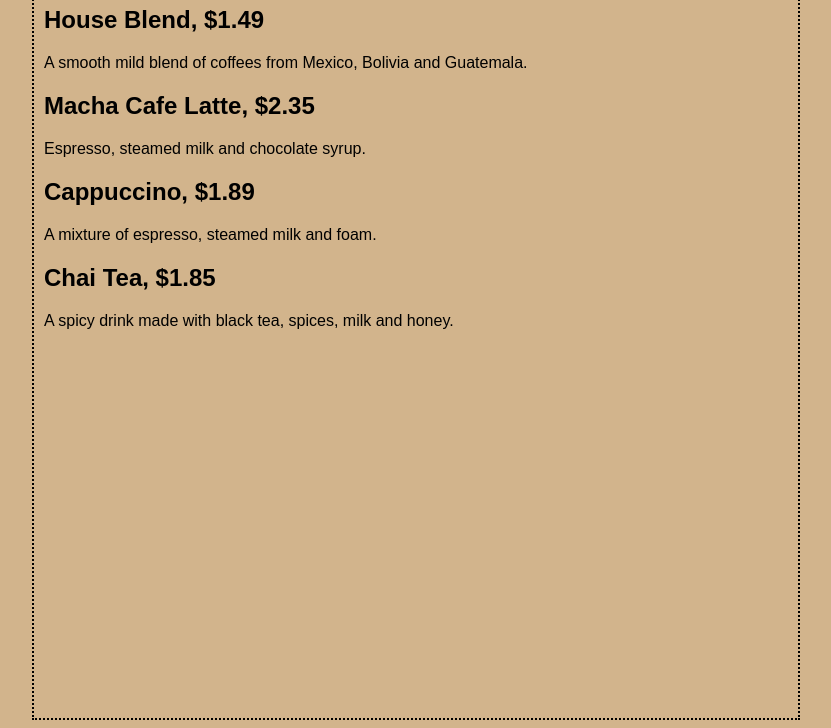
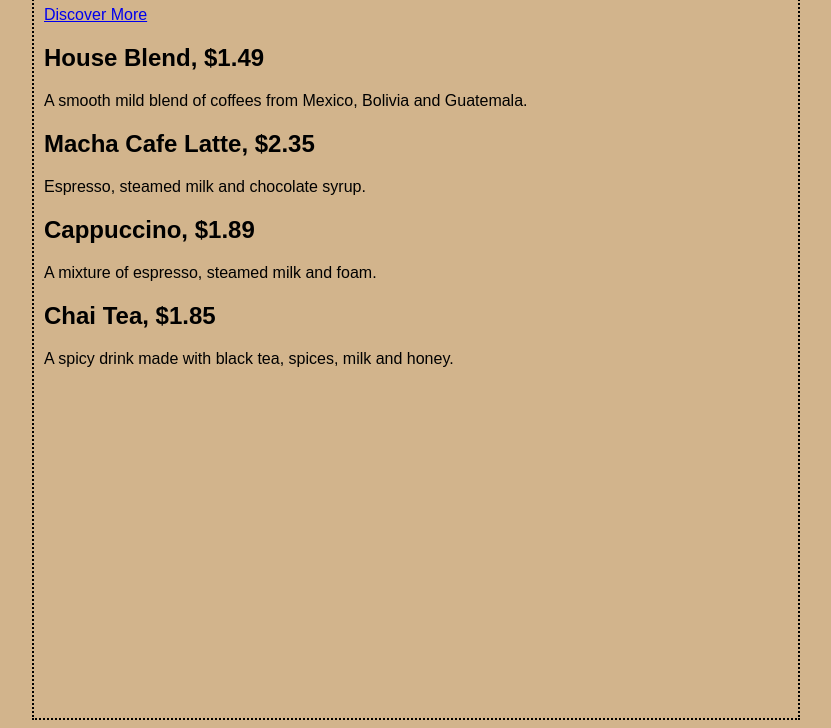
Before and after one commit to HEGHELON/Product-Page, a plain HTML site: page index.html in a window 1280 px wide. Shown: the part 72-800 px from the top of the page, without its empty margins (224-1055 px from the left). Drawn offline with Linux system fonts and the light colour scheme.

Commit message:
Update index.html

```diff
--- a/index.html
+++ b/index.html
@@ -14,6 +14,7 @@
 </head>
 <body>
 <h1>Starbuzz Coffee Beverages</h1>
+<a href="www.google.com">Discover More</a>
 
 <h2>House Blend, $1.49</h2>
 <p>A smooth mild blend of coffees from Mexico, Bolivia and Guatemala.</p>
```
